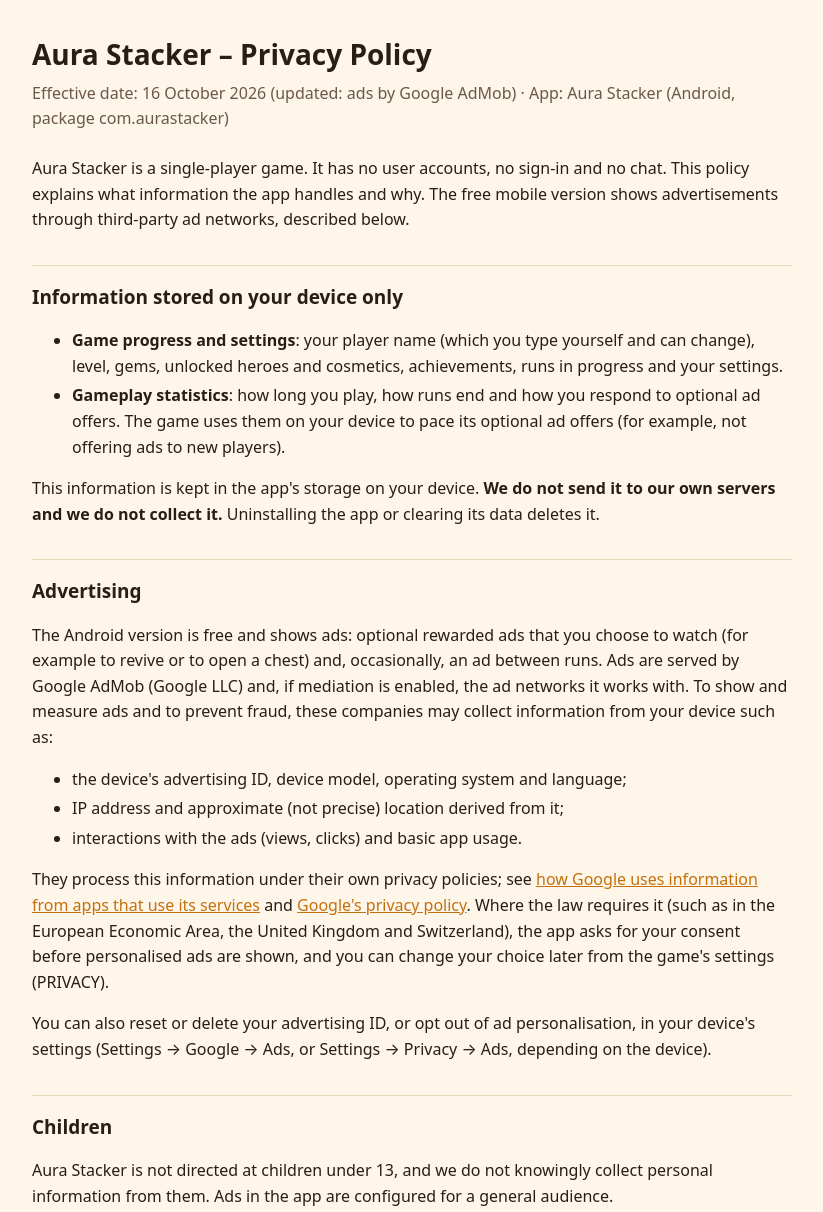
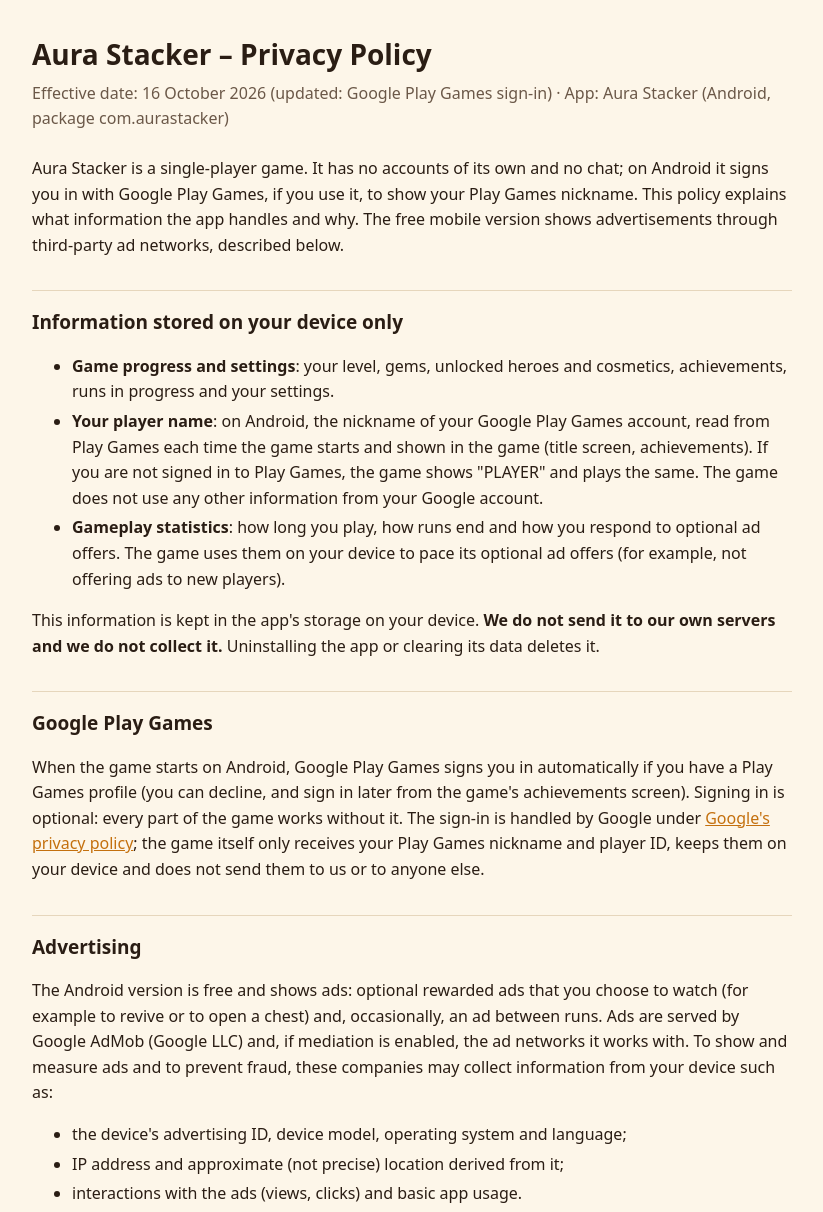
Before and after one commit to gustavolps1/aura-stacker-site, a plain HTML site: page privacy.html in a window 1280 px wide. Shown: the top 1212 px of the page, without its empty margins (228-1051 px from the left). Drawn offline with Linux system fonts and the light colour scheme.

Commit message:
Privacy policy: Google Play Games sign-in and nickname

```diff
--- a/privacy.html
+++ b/privacy.html
@@ -63,10 +63,11 @@
   </head>
   <body>
     <h1>Aura Stacker – Privacy Policy</h1>
-    <p class="meta">Effective date: 16 October 2026 (updated: ads by Google AdMob) · App: Aura Stacker (Android, package com.aurastacker)</p>
+    <p class="meta">Effective date: 16 October 2026 (updated: Google Play Games sign-in) · App: Aura Stacker (Android, package com.aurastacker)</p>
 
     <p>
-      Aura Stacker is a single-player game. It has no user accounts, no sign-in and no chat. This policy explains
+      Aura Stacker is a single-player game. It has no accounts of its own and no chat; on Android it signs you in
+      with Google Play Games, if you use it, to show your Play Games nickname. This policy explains
       what information the app handles and why. The free mobile version shows advertisements through third-party ad
       networks, described below.
     </p>
@@ -74,8 +75,14 @@
     <h2>Information stored on your device only</h2>
     <ul>
       <li>
-        <b>Game progress and settings</b>: your player name (which you type yourself and can change), level, gems,
-        unlocked heroes and cosmetics, achievements, runs in progress and your settings.
+        <b>Game progress and settings</b>: your level, gems, unlocked heroes and cosmetics, achievements, runs in
+        progress and your settings.
+      </li>
+      <li>
+        <b>Your player name</b>: on Android, the nickname of your Google Play Games account, read from Play Games each
+        time the game starts and shown in the game (title screen, achievements). If you are not signed in to Play
+        Games, the game shows "PLAYER" and plays the same. The game does not use any other information from your
+        Google account.
       </li>
       <li>
         <b>Gameplay statistics</b>: how long you play, how runs end and how you respond to optional ad offers. The game
@@ -85,6 +92,16 @@
     <p>
       This information is kept in the app's storage on your device. <b>We do not send it to our own servers and we do
       not collect it.</b> Uninstalling the app or clearing its data deletes it.
+    </p>
+
+    <h2>Google Play Games</h2>
+    <p>
+      When the game starts on Android, Google Play Games signs you in automatically if you have a Play Games profile
+      (you can decline, and sign in later from the game's achievements screen). Signing in is optional: every part of
+      the game works without it. The sign-in is handled by Google under
+      <a href="https://policies.google.com/privacy" rel="noopener">Google's privacy policy</a>; the game itself only
+      receives your Play Games nickname and player ID, keeps them on your device and does not send them to us or to
+      anyone else.
     </p>
 
     <h2>Advertising</h2>
```
